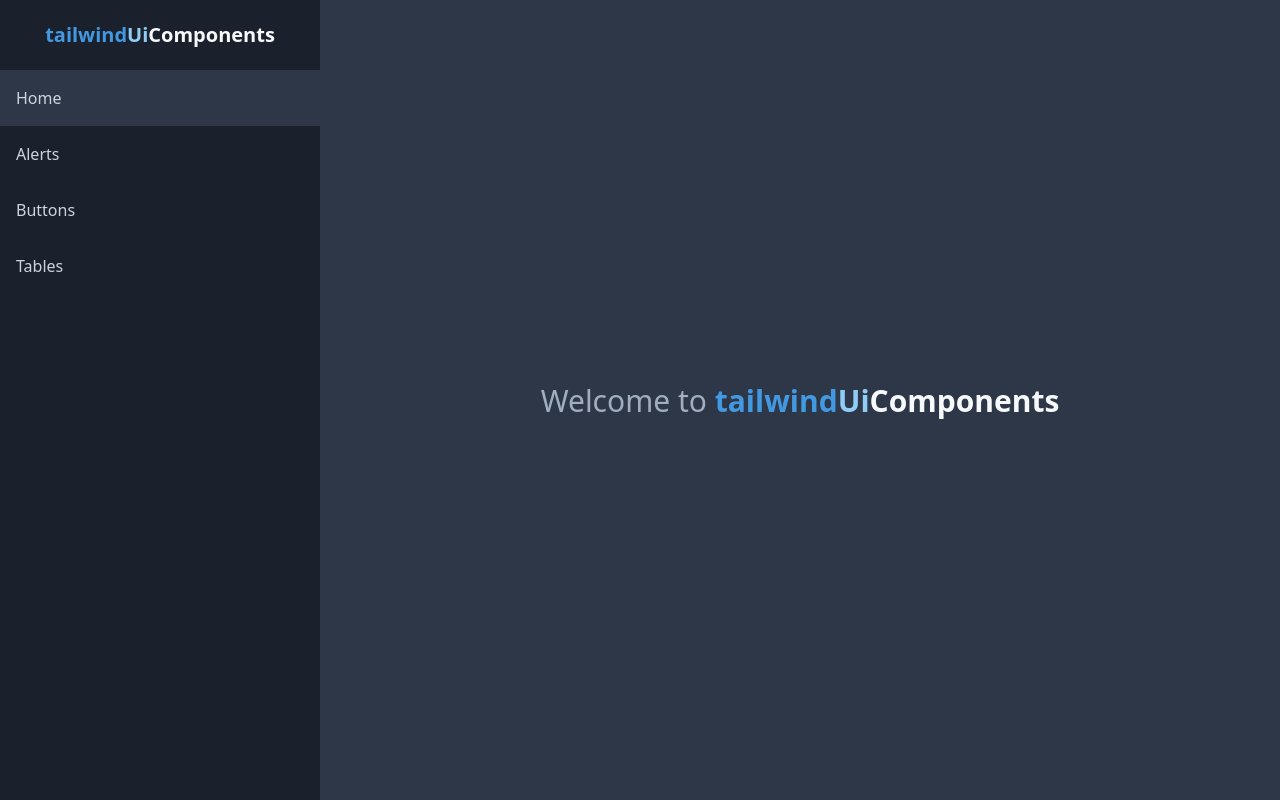
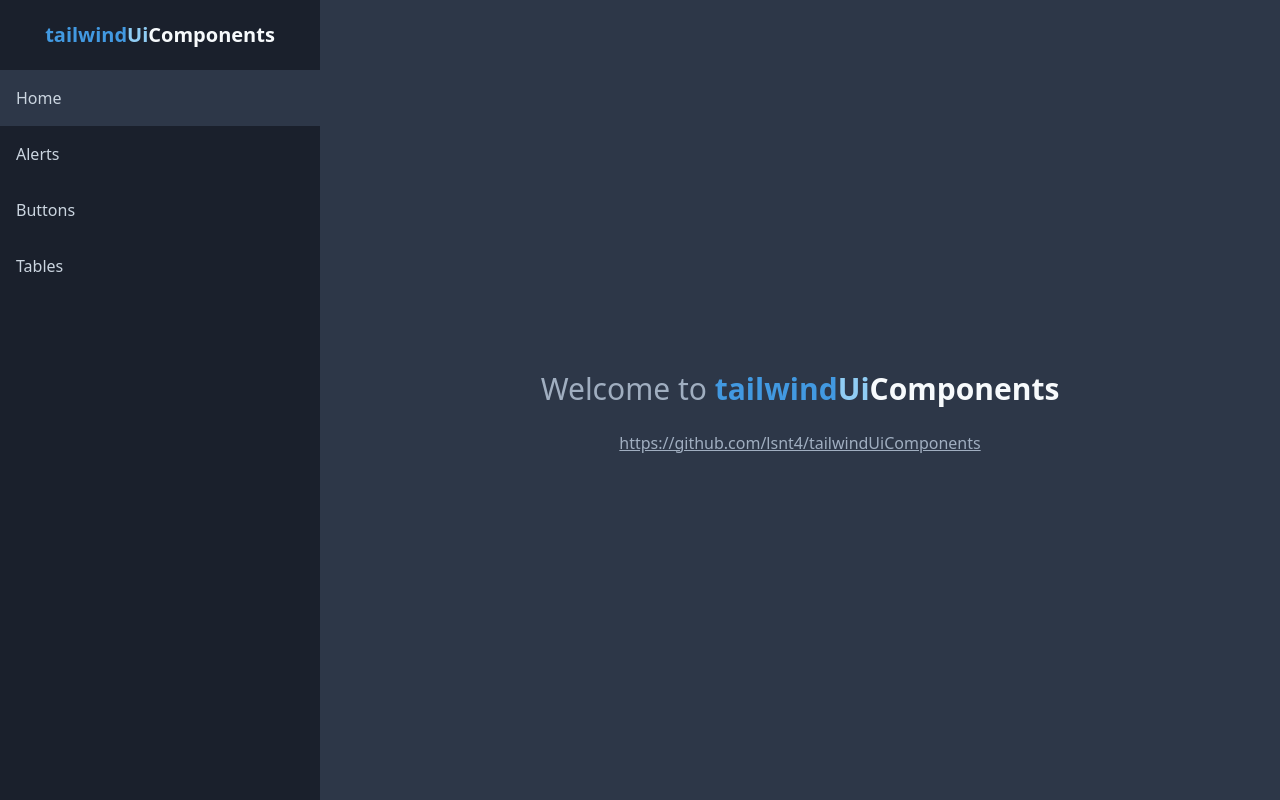
Before and after one commit to lsnt4/tailwindUiComponents, a website: page public/index.html in a window 1280 px wide. Drawn offline with nearby package versions, Linux system fonts and the light colour scheme; files that its build step writes are made by us from their sources.

Commit message:
Repository link added to home page

```diff
--- a/public/index.html
+++ b/public/index.html
@@ -28,6 +28,7 @@
                 <span class="font-hairline text-gray-500">Welcome to</span>
                 <span class="text-blue-500">tailwind</span><span class="text-blue-300">Ui</span>Components
             </h1>
+            <a class="text-gray-500 underline" href="https://github.com/lsnt4/tailwindUiComponents" target="_blank" rel="noopener noreferrer">https://github.com/lsnt4/tailwindUiComponents</a>
         </div>
     </div>
 </body>
```
